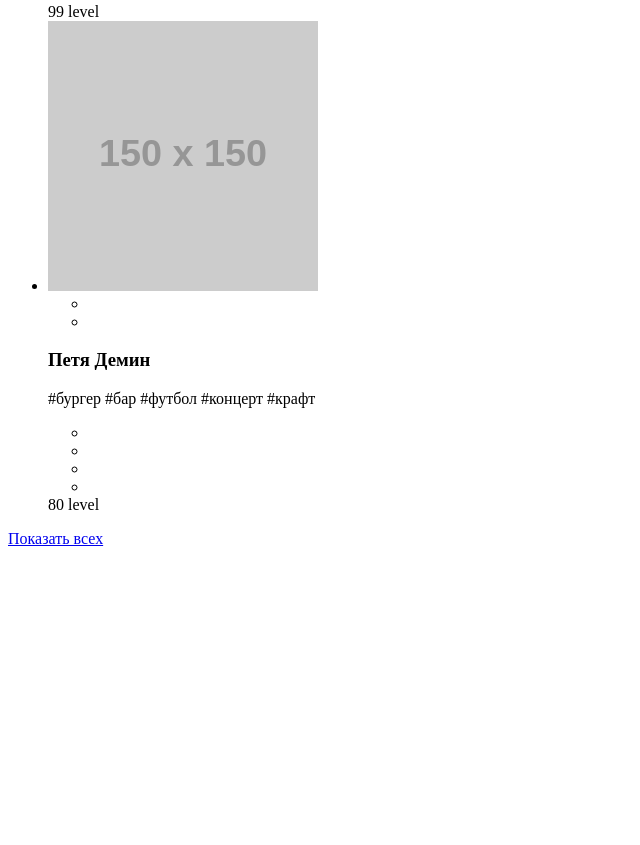
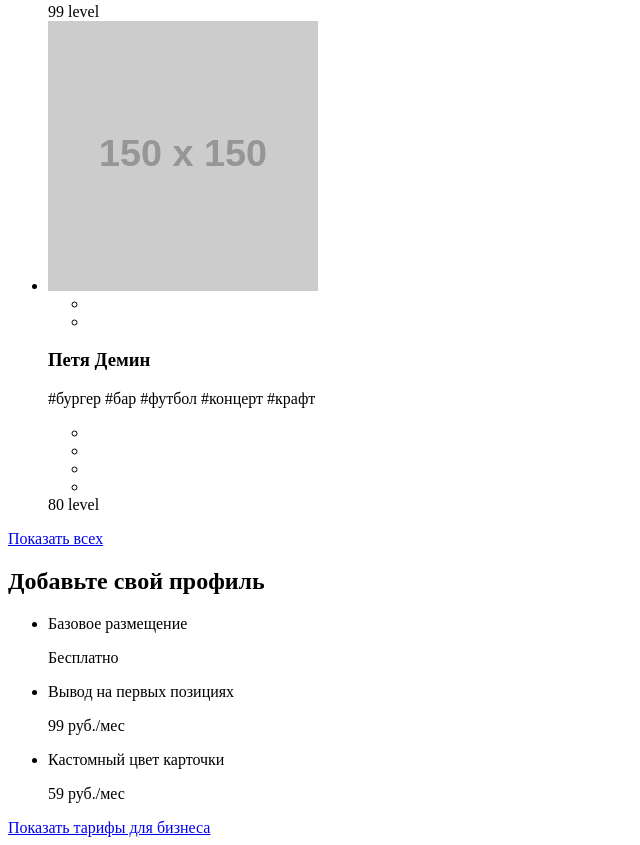
Before and after one commit to alrami9/1134459-pognali-18, a website: page source/index.html in a window 1280 px wide. Shown: the part 1902-2747 px from the top of the page, without its empty margins (0-640 px from the left). Before the commit the page ends 2458 px from the top, so only its background shows below. Drawn offline with Linux system fonts and the light colour scheme; placeholder pictures from the web are drawn by us.

Commit message:
Добавляет базовую разметку секции Тарифов

```diff
--- a/source/index.html
+++ b/source/index.html
@@ -136,5 +136,24 @@
       <a class="travelmates__link" href="catalog.html">Показать всех</a>
     </section>
 
+    <section class="rates">
+      <h2 class="rates__caption">Добавьте свой профиль</h2>
+      <ul class="rates__terms">
+        <li class="rates__terms-item">
+          <p class="rates__terms-unit">Базовое размещение</p>
+          <span class="rates__terms-cost">Бесплатно</span>
+        </li>
+        <li class="rates__terms-item">
+          <p class="rates__terms-unit">Вывод на первых позициях</p>
+          <span class="rates__terms-cost">99 руб./мес</span>
+        </li>
+        <li class="rates__terms-item">
+          <p class="rates__terms-unit">Кастомный цвет карточки</p>
+          <span class="rates__terms-cost">59 руб./мес</span>
+        </li>
+      </ul>
+      <a class="rates__link" href="#">Показать тарифы для бизнеса</a>
+    </section>
+
   </body>
 </html>
```
